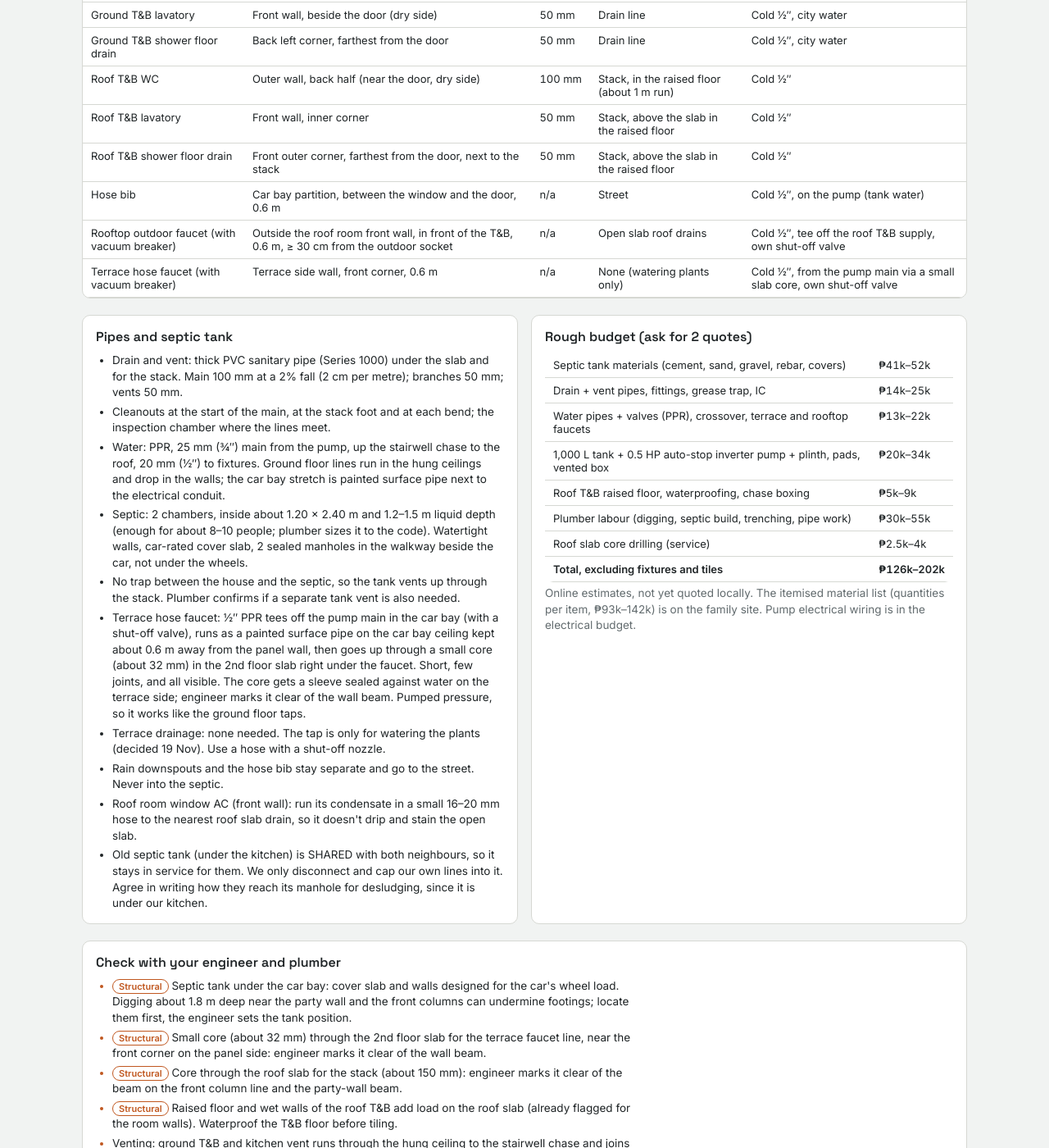
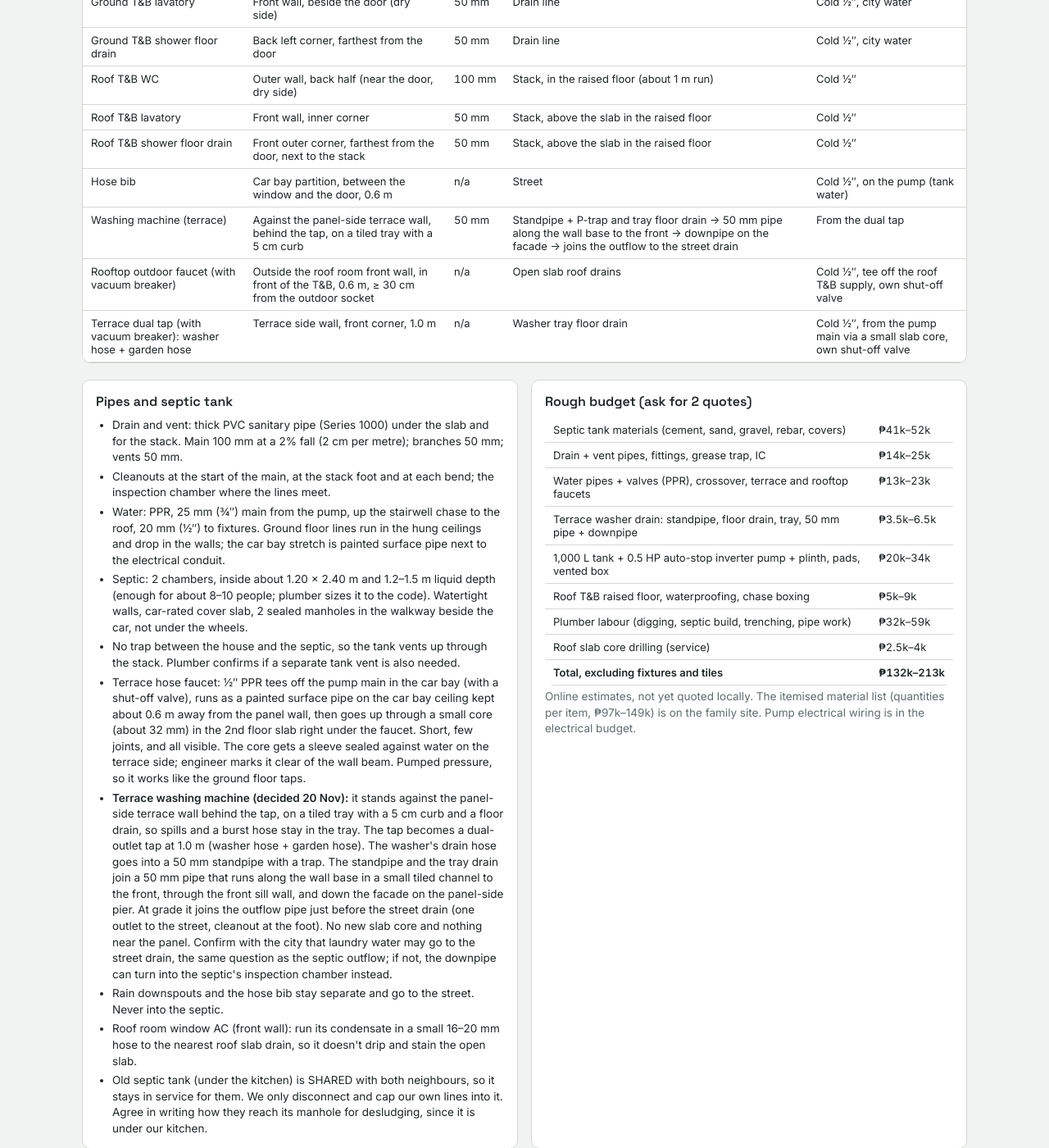
Before and after one commit to tatayotter/navarro-house, a Jekyll site: the page house/plumbing-layout-v1.html, which Jekyll copies as it is, in a window 1280 px wide and 1400 px high, scrolled down 3593 px. Shown: the whole window at 82% size. Built offline with Jekyll 4.4.1, drawn with Linux system fonts in a browser that asks for light colours; some of the changed text lies outside the part shown.

Commit message:
Plumbing: terrace washing machine (dual tap, tray drain, facade downpipe)
Co-Authored-By: Claude Opus 5.5 <noreply@anthropic.com>
Claude-Session: https://claude.ai/code/session_01RUWgCM9SbUoargYbTj1Viu

```diff
--- a/house/plumbing-layout-v1.html
+++ b/house/plumbing-layout-v1.html
@@ -124,7 +124,7 @@ td.n{font-variant-numeric:tabular-nums;white-space:nowrap}
       <li><b>Where:</b> 1,000 L tank (about 1.05 m across, 1.5 m tall, about 1 t full) on a plinth at the partition end of the panel-side car bay wall, with the pump in front of it, about 0.9 m clear of the panel. The walkway beside the car stays about 1.1 m wide, and the tank stays off the septic and the inspection chamber. Both stand about 5 cm off the party wall. The partition's wood door sits in the walkway just beside the tank, hinged on the window side, and swings into the dining side, so it never hits the tank or blocks the crossover valve.</li>
       <li><b>Pump:</b> 0.5 HP constant-pressure inverter pump. It starts when a tap opens and stops by itself when every fixture is closed (pressure and flow sensing), with dry-run protection. No pressure-tank clicking, and it only runs while someone uses water.</li>
       <li><b>Low noise:</b> rubber anti-vibration pads, flexible hoses on both pump ends, a vented box lined with acoustic foam, pipe clips with rubber inserts, nothing bolted to the party wall.</li>
-      <li><b>On the pump:</b> roof T&amp;B, rooftop faucet, terrace hose faucet and the car bay hose bib (on the partition between the window and the door, car side, at 0.6 m; its pipe crosses above the door at ceiling height; for washing the car; that water goes to the street, not the septic). Washing the car doesn't drop the pressure downstairs.</li>
+      <li><b>On the pump:</b> roof T&amp;B, rooftop faucet, terrace tap (washer + hose) and the car bay hose bib (on the partition between the window and the door, car side, at 0.6 m; its pipe crosses above the door at ceiling height; for washing the car; that water goes to the street, not the septic). Washing the car doesn't drop the pressure downstairs.</li>
       <li><b>Crossover valve (normally closed)</b> between the pump line and the ground floor line, with a check valve, at 1.2 m on the wall just inside the partition (dining side, by the stairwell), so you can reach it without opening the ceiling. During rotational water schedules, open it and the tank feeds the kitchen and ground T&amp;B too; close it when city water returns. The tank refills by itself. A brownout doesn't affect the ground floor.</li>
       <li><b>Every valve within reach:</b> main shut-off and the ground-floor check valve in the kitchen sink cabinet; crossover at 1.2 m on the wall; pump valves and check valve inside the pump box (lift-off lid); angle valves under each fixture; terrace faucet shut-off on the exposed car bay ceiling pipe (step stool); rooftop faucet shut-off beside the faucet. No valve sits above the PVC ceiling, so no access hatch is needed.</li>
       <li><b>Electrical:</b> dedicated 20 A circuit with RCD, weatherproof outlet at 1.2 m on the wall beside the pump. Sent to the electrical plan.</li>
@@ -152,8 +152,9 @@ td.n{font-variant-numeric:tabular-nums;white-space:nowrap}
       <tr><td>Roof T&amp;B lavatory</td><td>Front wall, inner corner</td><td class="n">50 mm</td><td>Stack, above the slab in the raised floor</td><td>Cold ½″</td></tr>
       <tr><td>Roof T&amp;B shower floor drain</td><td>Front outer corner, farthest from the door, next to the stack</td><td class="n">50 mm</td><td>Stack, above the slab in the raised floor</td><td>Cold ½″</td></tr>
       <tr><td>Hose bib</td><td>Car bay partition, between the window and the door, 0.6 m</td><td class="n">n/a</td><td>Street</td><td>Cold ½″, on the pump (tank water)</td></tr>
+      <tr><td>Washing machine (terrace)</td><td>Against the panel-side terrace wall, behind the tap, on a tiled tray with a 5 cm curb</td><td class="n">50 mm</td><td>Standpipe + P-trap and tray floor drain → 50 mm pipe along the wall base to the front → downpipe on the facade → joins the outflow to the street drain</td><td>From the dual tap</td></tr>
       <tr><td>Rooftop outdoor faucet (with vacuum breaker)</td><td>Outside the roof room front wall, in front of the T&amp;B, 0.6 m, ≥ 30 cm from the outdoor socket</td><td class="n">n/a</td><td>Open slab roof drains</td><td>Cold ½″, tee off the roof T&amp;B supply, own shut-off valve</td></tr>
-      <tr><td>Terrace hose faucet (with vacuum breaker)</td><td>Terrace side wall, front corner, 0.6 m</td><td class="n">n/a</td><td>None (watering plants only)</td><td>Cold ½″, from the pump main via a small slab core, own shut-off valve</td></tr>
+      <tr><td>Terrace dual tap (with vacuum breaker): washer hose + garden hose</td><td>Terrace side wall, front corner, 1.0 m</td><td class="n">n/a</td><td>Washer tray floor drain</td><td>Cold ½″, from the pump main via a small slab core, own shut-off valve</td></tr>
     </tbody></table></div>
 
   <div class="two">
@@ -164,7 +165,7 @@ td.n{font-variant-numeric:tabular-nums;white-space:nowrap}
       <li class="v2">Septic: 2 chambers, inside about 1.20 × 2.40 m and 1.2–1.5 m liquid depth (enough for about 8–10 people; plumber sizes it to the code). Watertight walls, car-rated cover slab, 2 sealed manholes in the walkway beside the car, not under the wheels.</li>
       <li>No trap between the house and the septic, so the tank vents up through the stack. Plumber confirms if a separate tank vent is also needed.</li>
       <li>Terrace hose faucet: ½″ PPR tees off the pump main in the car bay (with a shut-off valve), runs as a painted surface pipe on the car bay ceiling kept about 0.6 m away from the panel wall, then goes up through a small core (about 32 mm) in the 2nd floor slab right under the faucet. Short, few joints, and all visible. The core gets a sleeve sealed against water on the terrace side; engineer marks it clear of the wall beam. Pumped pressure, so it works like the ground floor taps.</li>
-      <li>Terrace drainage: none needed. The tap is only for watering the plants (decided 19 Nov). Use a hose with a shut-off nozzle.</li>
+      <li><b>Terrace washing machine (decided 20 Nov):</b> it stands against the panel-side terrace wall behind the tap, on a tiled tray with a 5 cm curb and a floor drain, so spills and a burst hose stay in the tray. The tap becomes a dual-outlet tap at 1.0 m (washer hose + garden hose). The washer's drain hose goes into a 50 mm standpipe with a trap. The standpipe and the tray drain join a 50 mm pipe that runs along the wall base in a small tiled channel to the front, through the front sill wall, and down the facade on the panel-side pier. At grade it joins the outflow pipe just before the street drain (one outlet to the street, cleanout at the foot). No new slab core and nothing near the panel. Confirm with the city that laundry water may go to the street drain, the same question as the septic outflow; if not, the downpipe can turn into the septic's inspection chamber instead.</li>
       <li>Rain downspouts and the hose bib stay separate and go to the street. Never into the septic.</li>
       <li>Roof room window AC (front wall): run its condensate in a small 16–20 mm hose to the nearest roof slab drain, so it doesn't drip and stain the open slab.</li>
       <li class="v2">Old septic tank (under the kitchen) is SHARED with both neighbours, so it stays in service for them. We only disconnect and cap our own lines into it. Agree in writing how they reach its manhole for desludging, since it is under our kitchen.</li>
@@ -173,14 +174,15 @@ td.n{font-variant-numeric:tabular-nums;white-space:nowrap}
         <tbody>
           <tr><td>Septic tank materials (cement, sand, gravel, rebar, covers)</td><td class="n">₱41k–52k</td></tr>
           <tr><td>Drain + vent pipes, fittings, grease trap, IC</td><td class="n">₱14k–25k</td></tr>
-          <tr><td>Water pipes + valves (PPR), crossover, terrace and rooftop faucets</td><td class="n">₱13k–22k</td></tr>
+          <tr><td>Water pipes + valves (PPR), crossover, terrace and rooftop faucets</td><td class="n">₱13k–23k</td></tr>
+          <tr><td>Terrace washer drain: standpipe, floor drain, tray, 50 mm pipe + downpipe</td><td class="n">₱3.5k–6.5k</td></tr>
           <tr><td>1,000 L tank + 0.5 HP auto-stop inverter pump + plinth, pads, vented box</td><td class="n">₱20k–34k</td></tr>
           <tr><td>Roof T&amp;B raised floor, waterproofing, chase boxing</td><td class="n">₱5k–9k</td></tr>
-          <tr><td>Plumber labour (digging, septic build, trenching, pipe work)</td><td class="n">₱30k–55k</td></tr>
+          <tr><td>Plumber labour (digging, septic build, trenching, pipe work)</td><td class="n">₱32k–59k</td></tr>
           <tr><td>Roof slab core drilling (service)</td><td class="n">₱2.5k–4k</td></tr>
-          <tr><td><b>Total, excluding fixtures and tiles</b></td><td class="n"><b>₱126k–202k</b></td></tr>
+          <tr><td><b>Total, excluding fixtures and tiles</b></td><td class="n"><b>₱132k–213k</b></td></tr>
         </tbody></table></div>
-      <p class="sub">Online estimates, not yet quoted locally. The itemised material list (quantities per item, ₱93k–142k) is on the family site. Pump electrical wiring is in the electrical budget.</p>
+      <p class="sub">Online estimates, not yet quoted locally. The itemised material list (quantities per item, ₱97k–149k) is on the family site. Pump electrical wiring is in the electrical budget.</p>
     </div>
   </div>
 
@@ -327,6 +329,8 @@ o+='<g class="v2">';
 rect(95,142,30,125,'sep'); line(95,62,142,62,'pb');
 text(118,84,'SEPTIC','lw'); text(118,92,'settling','lw'); text(118,52,'outlet','lw');
 P.mh(106,108); P.mh(106,44);
+// terrace washer drain: downpipe on the facade (panel-side pier) to grade, joins the outflow pipe just before the street drain, cleanout at the foot
+P.run([[173,-6],[173,-10],[118,-10]],'pb'); o+=`<circle class="co" cx="${X(173)}" cy="${Y(-6)}" r="3.2"/>`; text(170,-14,'washer downpipe','lw','style="text-anchor:end"');
 P.run([[118,32],[118,-2],[118,-14]],'pw'); o+=`<line class="arrow" style="stroke:var(--waste)" x1="${X(118)}" y1="${Y(-6)}" x2="${X(118)}" y2="${Y(-20)}"/>`;
 text(86,-27,'effluent → street drain (city rule to confirm)','lw');
 // inspection chamber where all lines meet
@@ -447,8 +451,13 @@ text(118,300,'(passes the open void, no 2nd floor slab hole)','dim');
 // terrace hose faucet: ½" line comes up through a small core in the 2nd floor slab from the car bay below, straight to the faucet
 o+=`<circle class="co" cx="${X(165)}" cy="${Y(36)}" r="3.2"/>`; P.run([[165,36],[174,32]],'pc');
 o+=`<circle style="fill:var(--cold)" cx="${X(174.5)}" cy="${Y(32)}" r="3"/>`;
-text(166,26,'hose faucet 0.6 m','lc','style="text-anchor:end"'); text(160,46,'up from car bay (small slab core)','lc','style="text-anchor:end"');
-text(60,240,'Only plumbing here: terrace hose faucet','lc');
+text(170,22,'dual tap 1.0 m','lc','style="text-anchor:end"');
+// washing machine (Rowil 20 Nov) against the side wall behind the tap, on a tiled tray with a 5 cm curb and a floor drain; standpipe + P-trap on the wall behind it
+rect(146,W,28,66,'mh'); rect(150.5,174.5,38,62,'furn'); text(162,52,'washer','dim'); P.fd(149,63);
+// 50 mm drain along the wall base (boxed in a small tiled channel) to the front, through the front sill wall, down the facade
+P.run([[149,63],[173,63],[173,-6]],'pb'); o+=`<circle class="co" cx="${X(173)}" cy="${Y(56)}" r="2.6"/>`; o+=`<circle class="co" cx="${X(173)}" cy="${Y(-6)}" r="3.2"/>`;
+text(170,84,'washer drain → wall base → facade downpipe','lw','style="text-anchor:end"');
+text(60,240,'Plumbing here: terrace tap + washing machine','lc');
 
 svg.innerHTML=o;
 })();
--- a/index.html
+++ b/index.html
@@ -121,7 +121,7 @@ footer a{color:var(--accent);font-weight:500}
     </a>
     <a class="card mini" href="house/plumbing-materials.html">
       <div class="ico"><svg viewBox="0 0 24 24" fill="none" stroke="currentColor" stroke-width="1.8" stroke-linejoin="round"><path d="M9 6h11M9 12h11M9 18h11M4 6h.01M4 12h.01M4 18h.01"/></svg></div>
-      <div class="card-txt"><h3>Plumbing materials</h3><p>Pipes, septic, tank, pump: ₱93k–142k</p></div><span class="arrow">›</span>
+      <div class="card-txt"><h3>Plumbing materials</h3><p>Pipes, septic, tank, pump: ₱97k–149k</p></div><span class="arrow">›</span>
     </a>
     <a class="card mini" href="house/water-valves.html">
       <div class="ico"><svg viewBox="0 0 24 24" fill="none" stroke="currentColor" stroke-width="1.8" stroke-linejoin="round"><path d="M4 8l8 8V8l-8 8zM12 12h8M20 9v6"/></svg></div>
@@ -152,7 +152,7 @@ footer a{color:var(--accent);font-weight:500}
     <a class="st" href="house/electrical-materials.html"><span class="pill p-wait">For checking</span><div><b>Electrical wiring</b><span class="d">Whole-house plan drafted: 20 ceiling lights, 32 outlets, 12 smart switch plates. Materials about ₱118k to ₱188k (online estimate). The electrician will check it.</span></div><span class="arrow">›</span></a>
     <a class="st" href="house/car-bay-partition.html"><span class="pill p-wait">Draft</span><div><b>Car bay partition</b><span class="d">Changed 19 Nov: solid wall with a solid wood main door and a sliding window over the car. About ₱35k–64k (online estimate). Wood not chosen yet; local door and jamb quote pending.</span></div><span class="arrow">›</span></a>
     <a class="st" href="house/glass-aluminium.html"><span class="pill p-wait">Measuring</span><div><b>Glass and aluminium</b><span class="d">All windows and sliding doors in one list for supplier quotes. Terrace jalousie now 6 bays. About ₱104k–164k (online estimate). Sizes to be measured on site.</span></div><span class="arrow">›</span></a>
-    <a class="st" href="house/plumbing-materials.html"><span class="pill p-wait">Draft</span><div><b>Plumbing</b><span class="d">Decided: our own new septic tank under the car bay (the old one is shared with the neighbours). Kitchen and ground T&amp;B on city water; a tank and quiet auto-stop pump in the car bay feed the rooftop, hoses, and the ground floor during water schedules. Hose faucets on the terrace and rooftop. Materials about ₱93k–142k (online estimate).</span></div><span class="arrow">›</span></a>
+    <a class="st" href="house/plumbing-materials.html"><span class="pill p-wait">Draft</span><div><b>Plumbing</b><span class="d">Decided: our own new septic tank under the car bay (the old one is shared with the neighbours). Kitchen and ground T&amp;B on city water; a tank and quiet auto-stop pump in the car bay feed the rooftop, hoses, and the ground floor during water schedules. Hose faucets on the terrace and rooftop; washing machine on the terrace. Materials about ₱97k–149k (online estimate).</span></div><span class="arrow">›</span></a>
     <a class="st" href="house/ceilings.html"><span class="pill p-done">Planned</span><div><b>Ceilings</b><span class="d">Decided: White Oak PVC ceiling panels in the bedroom, living room, kitchen and dining; gypsum on the terrace. About ₱69k–102k (online estimate). Panels on sale until 30 Nov.</span></div><span class="arrow">›</span></a>
     <a class="st" href="rooms/master-bedroom.html"><span class="pill p-done">Planned</span><div><b>Master bedroom</b><span class="d">Plan and costing done, about ₱167k with buffer (online estimate).</span></div><span class="arrow">›</span></a>
     <a class="st" href="rooms/living-room.html"><span class="pill p-done">Planned</span><div><b>Living room</b><span class="d">Design and cost estimate done, ₱230k to ₱369k (online estimate).</span></div><span class="arrow">›</span></a>
@@ -182,7 +182,7 @@ footer a{color:var(--accent);font-weight:500}
     <div class="cr"><div class="what">Living room<span class="src s-online">Online estimate</span><small>Slider and carpentry quotes still to get</small></div><div class="amt">₱230k–369k</div></div>
     <div class="cr"><div class="what">Rooftop room<span class="src s-online">Online estimate</span><small>Insulated steel-and-Hardiflex walls, floor, ceiling, doors, T&amp;B finishes, with 10% buffer</small></div><div class="amt">₱208k–348k</div></div>
     <div class="cr"><div class="what">Ceilings (PVC + terrace gypsum)<span class="src s-online">Online estimate</span><small>With 10% buffer. Bedroom and living room ceilings are also inside their room totals.</small></div><div class="amt">₱69k–102k</div></div>
-    <div class="cr"><div class="what">Plumbing and new septic tank<span class="src s-online">Online estimate</span><small>Materials ₱93k–142k plus labour; before fixtures and tiles</small></div><div class="amt">₱126k–202k</div></div>
+    <div class="cr"><div class="what">Plumbing and new septic tank<span class="src s-online">Online estimate</span><small>Materials ₱97k–149k plus labour; before fixtures and tiles</small></div><div class="amt">₱132k–213k</div></div>
   </div>
   <p class="note">The stair total so far is ₱33,284 against a ₱35,000 budget. When a local quote comes in, its label changes to Local.</p>
 </section>
```
Also changed, not shown: house/plumbing-materials.md (+20 -8 lines), house/water-valves.md (+2 -2 lines).
